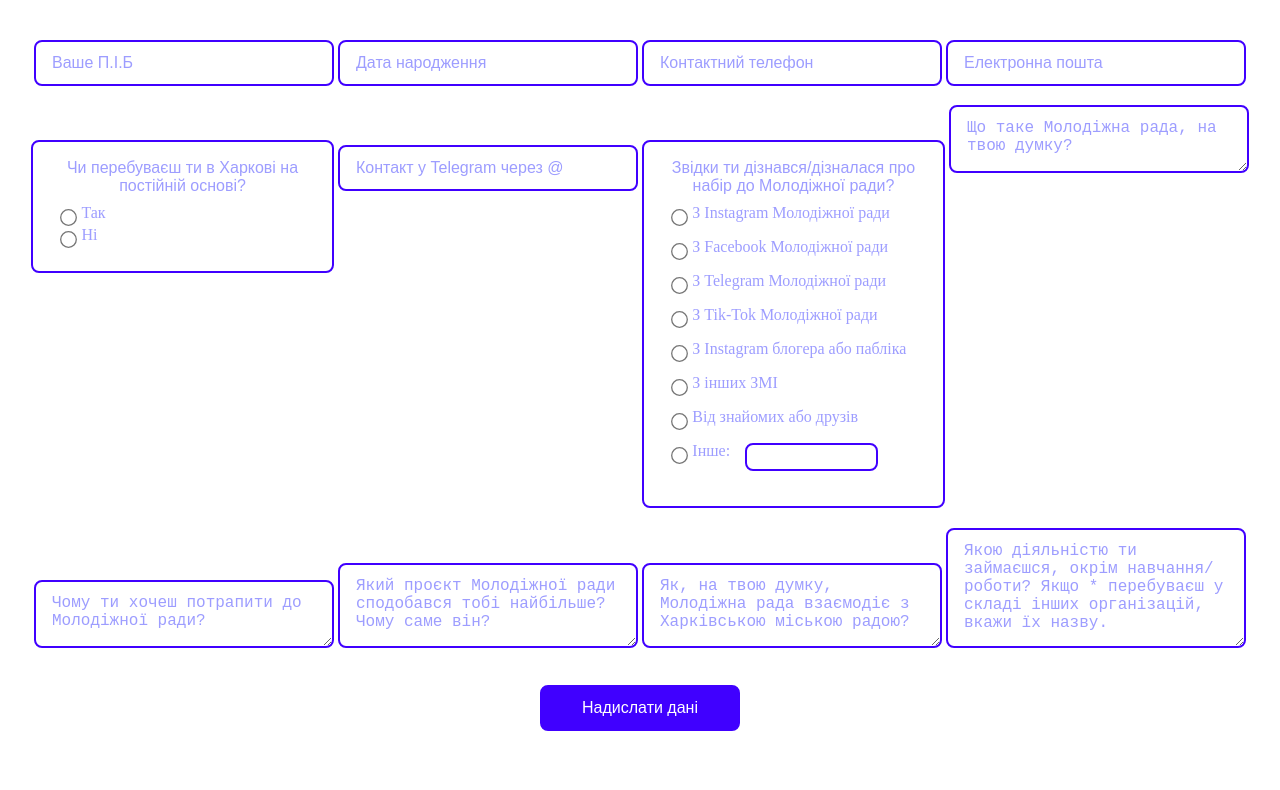
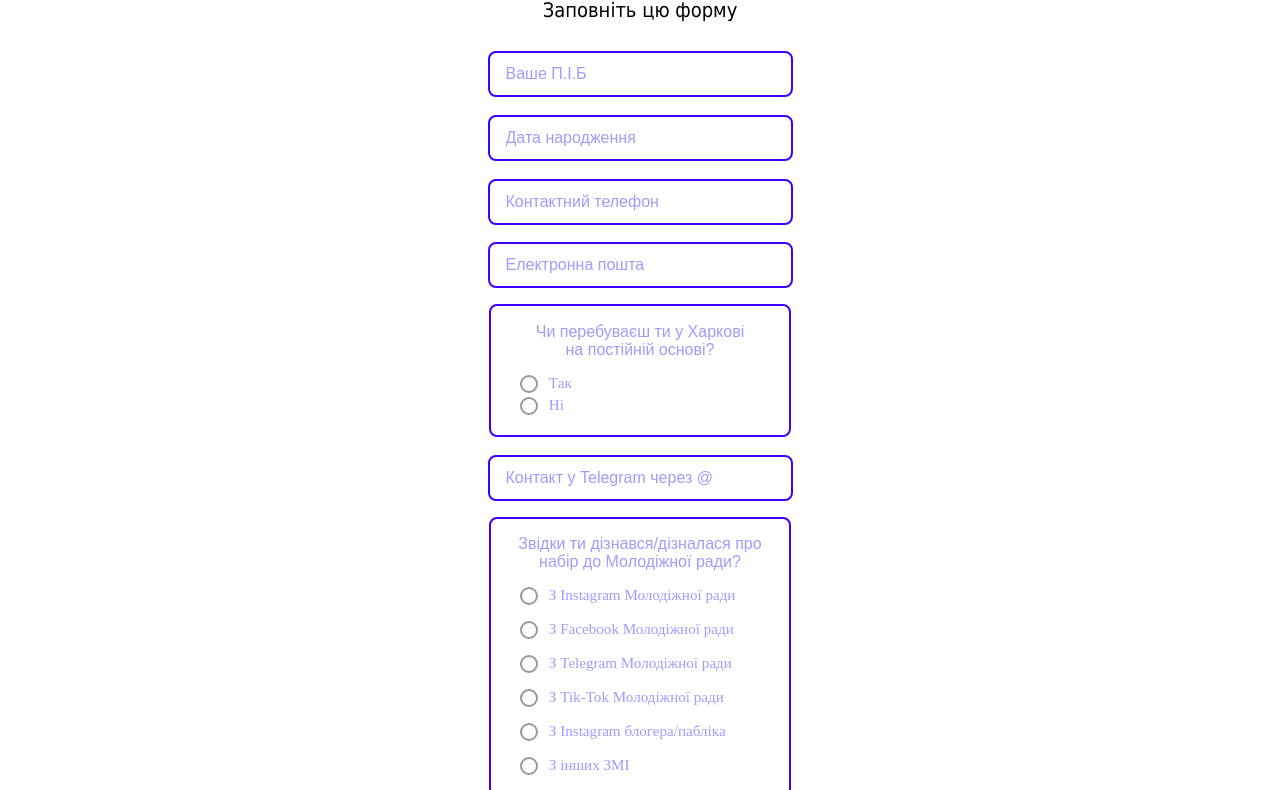
Before and after one commit to OlegDrakonYakida/MrSite, a plain HTML site: page index.html in a window 1280 px wide. Shown: the part 210-1000 px from the top of the page. Before the commit the page ends 961 px from the top, so only its background shows below. Drawn offline with nearby package versions, Linux system fonts and the light colour scheme; a script that the page names is missing.

Commit message:
Update web-app

```diff
--- a/index.html
+++ b/index.html
@@ -4,75 +4,78 @@
         <title>SiteForTG</title>
         <link rel="stylesheet" href="style.css">
         <link rel="stylesheet" href="https://cdn.jsdelivr.net/npm/flatpickr/dist/flatpickr.min.css">
+        <link rel="shortcut icon" href="img/mr.jpg">
         <meta name="viewport" content="width=device-width, initial-scale=1.0">
     </head>
     <body>
         <script src="https://telegram.org/js/telegram-web-app.js?59"></script>
         <div id="main">
             <img id="Emblem" src="img/mr.jpg" alt="Эмблема Молодёжной рады">
-            <h1>Ласкаво просимо до Молодіжної Ради!</h1>
+            <h1>Ласкаво просимо до<br>Молодіжної Ради!</h1>
+            <p>Заповніть цю форму</p>
             <form id="registration">
-                <input id="NameInput" name="UserName" type="text" placeholder="Ваше П.І.Б" class="inputstyle">
-                <input id="birthdate" name="UserBirthday" type="text" placeholder="Дата народження" class="inputstyle" >
-                <input id="PhoneInput" name="UserNumberPhone" type="tel" placeholder="Контактний телефон" class="inputstyle" >
-                <input id="MailInput" name="UserMail" type="email" placeholder="Електронна пошта" class="inputstyle">
+                <input id="NameInput" name="UserName" type="text" placeholder="Ваше П.І.Б" class="inputstyle" required>
+                <input id="birthdate" name="UserBirthday" type="text" placeholder="Дата народження" class="inputstyle" required>
+                <input id="PhoneInput" name="UserNumberPhone" type="tel" placeholder="Контактний телефон" class="inputstyle" required>
+                <input id="MailInput" name="UserMail" type="email" placeholder="Електронна пошта" class="inputstyle" required>
                 <fieldset id="inKharkiv" class="choose">
-                    <label id="contrname" class="textLabel">Чи перебуваєш ти в Харкові на постійній основі?</label>
+                    <label id="contrname" class="textLabel">Чи перебуваєш ти у Харкові<br>на постійній основі?</label>
                     <div class="checkbuttons">
                         <div class="radios">
-                            <input id="Так" type="radio" name="question" value="Так"/>
+                            <input id="Так" type="radio" name="question" value="Так" required/>
                             <label for="Так" class="textLabel radText">Так</label>
                         </div>
                         <div class="radios">
-                            <input id="Ні" type="radio" name="question" value="Ні"/>
+                            <input id="Ні" type="radio" name="question" value="Ні" required/>
                             <label for="Ні" class="textLabel radText">Ні</label>
                         </div>
                     </div>
                 </fieldset>
-                <input id="TgInput" name="UserTgName" type="text" placeholder="Контакт у Telegram через @" class="inputstyle">
+                <input id="TgInput" name="UserTgName" type="text" placeholder="Контакт у Telegram через @" class="inputstyle" required>
                 <fieldset class="choose">
                     <label id="contrname" class="textLabel">Звідки ти дізнався/дізналася про набір до Молодіжної ради?</label>
                     <div class="radios">
-                        <input id="1q" type="radio" name="question2" value="З Instagram Молодіжної ради"/>
+                        <input id="1q" type="radio" name="question2" value="З Instagram Молодіжної ради" required/>
                         <label for="1q" class="textLabel radText">З Instagram Молодіжної ради</label>
                     </div>
                     <div class="radios">
-                        <input id="2q" type="radio" name="question2" value="З Facebook Молодіжної ради"/>
+                        <input id="2q" type="radio" name="question2" value="З Facebook Молодіжної ради" required/>
                         <label for="2q" class="textLabel radText">З Facebook Молодіжної ради</label>
                     </div>
                     <div class="radios">
-                        <input id="3q" type="radio" name="question2" value="З Telegram Молодіжної ради"/>
+                        <input id="3q" type="radio" name="question2" value="З Telegram Молодіжної ради" required/>
                         <label for="3q" class="textLabel radText">З Telegram Молодіжної ради</label>
                     </div>
                     <div class="radios">
-                        <input id="4q" type="radio" name="question2" value="З Tik-Tok Молодіжної ради"/>
+                        <input id="4q" type="radio" name="question2" value="З Tik-Tok Молодіжної ради" required/>
                         <label for="4q" class="textLabel radText">З Tik-Tok Молодіжної ради</label>
                     </div>
                     <div class="radios">
-                        <input id="5q" type="radio" name="question2" value="З Instagram блогера або пабліка"/>
-                        <label for="5q" class="textLabel radText">З Instagram блогера або пабліка</label>
+                        <input id="5q" type="radio" name="question2" value="З Instagram блогера або пабліка" required/>
+                        <label for="5q" class="textLabel radText">З Instagram блогера/пабліка</label>
                     </div>
                     <div class="radios">
-                        <input id="6q" type="radio" name="question2" value="З інших ЗМІ"/>
+                        <input id="6q" type="radio" name="question2" value="З інших ЗМІ" required/>
                         <label for="6q" class="textLabel radText">З інших ЗМІ</label>
                     </div>
                     <div class="radios">
-                        <input id="7q" type="radio" name="question2" value="Від знайомих або друзів"/>
+                        <input id="7q" type="radio" name="question2" value="Від знайомих або друзів" required/>
                         <label for="7q" class="textLabel radText">Від знайомих або друзів</label>
                     </div>
                     <div class="radios seconddiv">
-                        <input id="8q" type="radio" name="question2" value="Інше"/>
+                        <input id="8q" type="radio" name="question2" value="Інше" required/>
                         <label for="8q" class="textLabel radText">Інше:</label>
                         <input id="8qInput" type="text" for="8q" class="inputstyle secondinp">
                     </div>
                 </fieldset>
-                <textarea id="Q1Input" name="UserQ1" type="text" placeholder="Що таке Молодіжна рада, на твою думку?" class="inputstyle tarea"></textarea>
-                <textarea id="Q2Input" name="UserQ2" type="text" placeholder="Чому ти хочеш потрапити до Молодіжної ради?" class="inputstyle tarea"></textarea>
-                <textarea id="Q3Input" name="UserQ3" type="text" placeholder="Який проєкт Молодіжної ради сподобався тобі найбільше? Чому саме він?" style="height: 8.8ch;" class="inputstyle tarea"></textarea>
-                <textarea id="Q4Input" name="UserQ4" type="text" placeholder="Як, на твою думку, Молодіжна рада взаємодіє з Харківською міською радою?" style="height: 8.8ch;" class="inputstyle tarea"></textarea>
-                <textarea id="Q5Input" name="UserQ5" type="text" placeholder="Якою діяльністю ти займаєшся, окрім навчання/роботи? Якщо * перебуваєш у складі інших організацій, вкажи їх назву." style="height: 12.5ch;" class="inputstyle tarea"></textarea>
+                <textarea id="Q1Input" name="UserQ1" type="text" placeholder="Що таке Молодіжна рада, на твою думку?" class="inputstyle tarea" required></textarea>
+                <textarea id="Q2Input" name="UserQ2" type="text" placeholder="Чому ти хочеш потрапити до Молодіжної ради?" class="inputstyle tarea" required></textarea>
+                <textarea id="Q3Input" name="UserQ3" type="text" placeholder="Який проєкт Молодіжної ради сподобався тобі найбільше? Чому саме він?" style="height: 8.8ch;" class="inputstyle tarea" required></textarea>
+                <textarea id="Q4Input" name="UserQ4" type="text" placeholder="Як, на твою думку, Молодіжна рада взаємодіє з Харківською міською радою?" style="height: 8.8ch;" class="inputstyle tarea" required></textarea>
+                <textarea id="Q5Input" name="UserQ5" type="text" placeholder="Якою діяльністю ти займаєшся, окрім навчання/роботи? Якщо перебуваєш у складі інших організацій, вкажи їх назву." style="height: 12.5ch;" class="inputstyle tarea" required></textarea>
+                <button id="sendButton" type="submit">Надислати данi</button>
             </form>
-            <button id="sendButton">Надислати данi</button>
+            <!-- <button id="sendButton">Надислати данi</button> -->
         </div>
         <script src="https://unpkg.com/imask"></script>
         <script src="script.js"></script>
--- a/style.css
+++ b/style.css
@@ -6,23 +6,36 @@
 
 body {
     background: white;
+    display: flex;
+    justify-content: center;
 }
 
 #main {
     width: 100%;
-    padding: 20px;
+    padding: 15px;
     text-align: center;
 }
 
+form {
+    display: flex;
+    flex-direction: column;
+    align-items: center;
+}
+
 h1 {
-    margin-top: 3%;
-    margin-bottom: 3%;
+    margin-bottom: 1ch;
     font-size: 30px;
+    font-family: Gilroy, Tahoma, sans-serif;
+}
+
+p {
+    margin-bottom: 1ch;
+    font-size: 20px;
+    font-family: Gilroy, Tahoma, sans-serif;
 }
 
 img[id="Emblem"] {
     width: 100px;
-
 }
 
 .inputstyle {
@@ -32,7 +45,7 @@ img[id="Emblem"] {
     padding: 12px 16px;
     font-size: 16px;
     width: 100%;
-    max-width: 300px;
+    max-width: 305px;
     outline: none;
 }
 
@@ -42,6 +55,7 @@ img[id="Emblem"] {
 
 button[id="sendButton"] {
     margin-top: 3cap;
+    margin-bottom: 2cap;
     color: white;
     background-color: #4000ff;
     border: 2px solid #4000ff;
@@ -64,6 +78,25 @@ button:active {
     background-color: rgb(0, 0, 210);
     color: gray;
     transform: scale(0.98);
+}
+
+input[type='radio'] { /* Стили радиокнопок */
+    -webkit-appearance: none;
+    -moz-appearance: none;
+    appearance: none;
+
+    border: 2px solid #999;
+    transition: 0.2s all linear;
+    outline: none;
+    margin-right: 5px;
+    border-radius: 50%;
+    width: 18px;
+    height: 18px;
+    cursor: pointer;
+}
+
+input[type='radio']:checked {
+    border: 6px solid lightblue;
 }
 
 .choose {
@@ -96,18 +129,16 @@ label[id="contrname"] {
 .radios {
     display: flex;
     align-items: flex-start;
+    flex-direction: row;
     gap: 6px;
     margin-left: 5%;
+    font-size: 0.4cm;
 }
 
 .radText {
     position: relative;
-    bottom: 0.5vi;
-}
-
-input[type="radio"] {
-    transform: scale(1.3);
-    cursor: pointer;
+    bottom: 0vi;
+    text-align: center;
 }
 
 .checkbuttons {
```
Also changed, not shown: script.js (+7 -7 lines).
